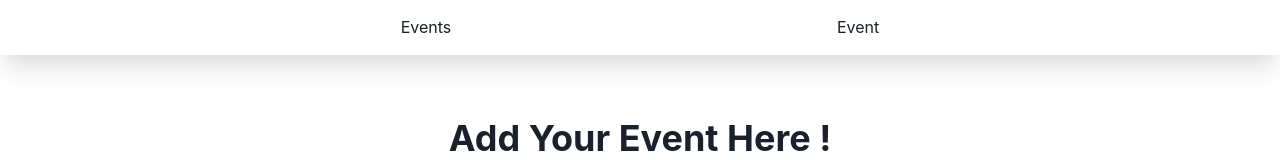
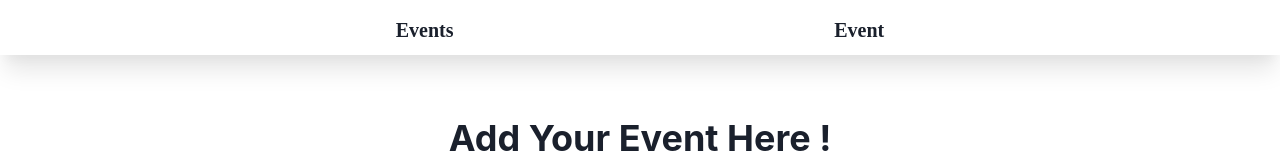
Before and after one commit to CartierKray/Event-App, a React (Vite) app: page /add/event in a window 1280 px wide. Shown: the top 160 px of the page. Built offline with nearby package versions, Linux system fonts and the light colour scheme.

Commit message:
Changed Nav font family

```diff
--- a/src/components/Navigation.jsx
+++ b/src/components/Navigation.jsx
@@ -1,16 +1,24 @@
 import { Link } from "react-router-dom";
 import React from "react";
-import { Box, Flex, List } from "@chakra-ui/react";
+import { Box, Flex, List, Text } from "@chakra-ui/react";
 
 export const Navigation = () => {
   return (
     <Box as="nav" bg="bg-surface" boxShadow="xl" h={"40px"}>
       <Flex margin={"15px"} justifyContent={"space-evenly"}>
         <List>
-          <Link to="/">Events</Link>
+          <Link to="/">
+            <Text fontFamily={"Poppins"} fontSize={"20px"} fontWeight={"bold"}>
+              Events
+            </Text>
+          </Link>
         </List>
         <List>
-          <Link to="/event/1">Event</Link>
+          <Link to="/event/1">
+            <Text fontFamily={"Poppins"} fontSize={"20px"} fontWeight={"bold"}>
+              Event
+            </Text>
+          </Link>
         </List>
       </Flex>
     </Box>
--- a/src/pages/EventsPage.jsx
+++ b/src/pages/EventsPage.jsx
@@ -31,7 +31,7 @@ export const EventsPage = () => {
       </Heading>
       <List spacing="6">
         {events.map((event) => (
-          <Text
+          <List
             key={event.id}
             borderBottomWidth="1px"
             borderColor="gray.200"
@@ -74,7 +74,7 @@ export const EventsPage = () => {
                 ))}
               </Flex>
             </Flex>
-          </Text>
+          </List>
         ))}
 
         <AddEventButton />
```
